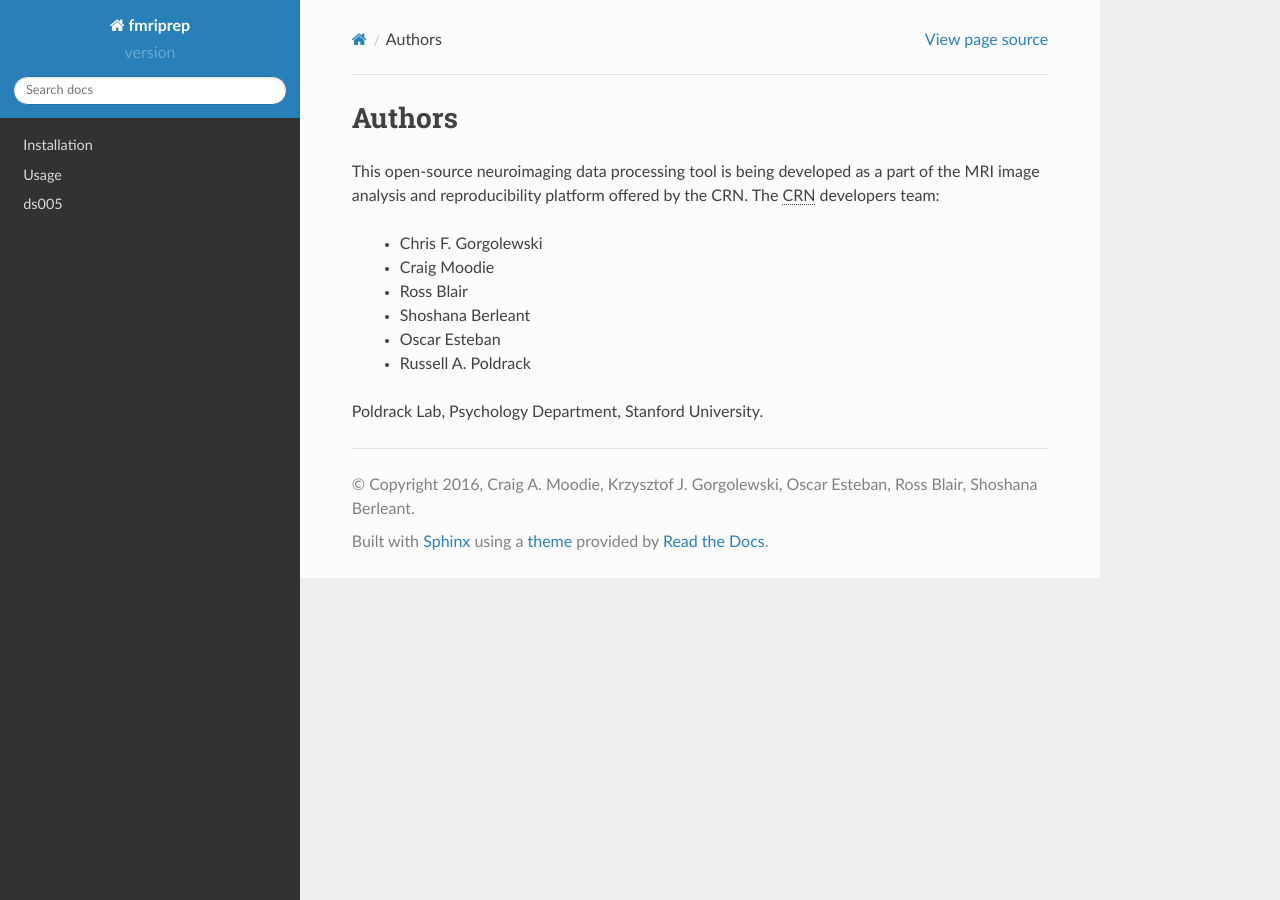
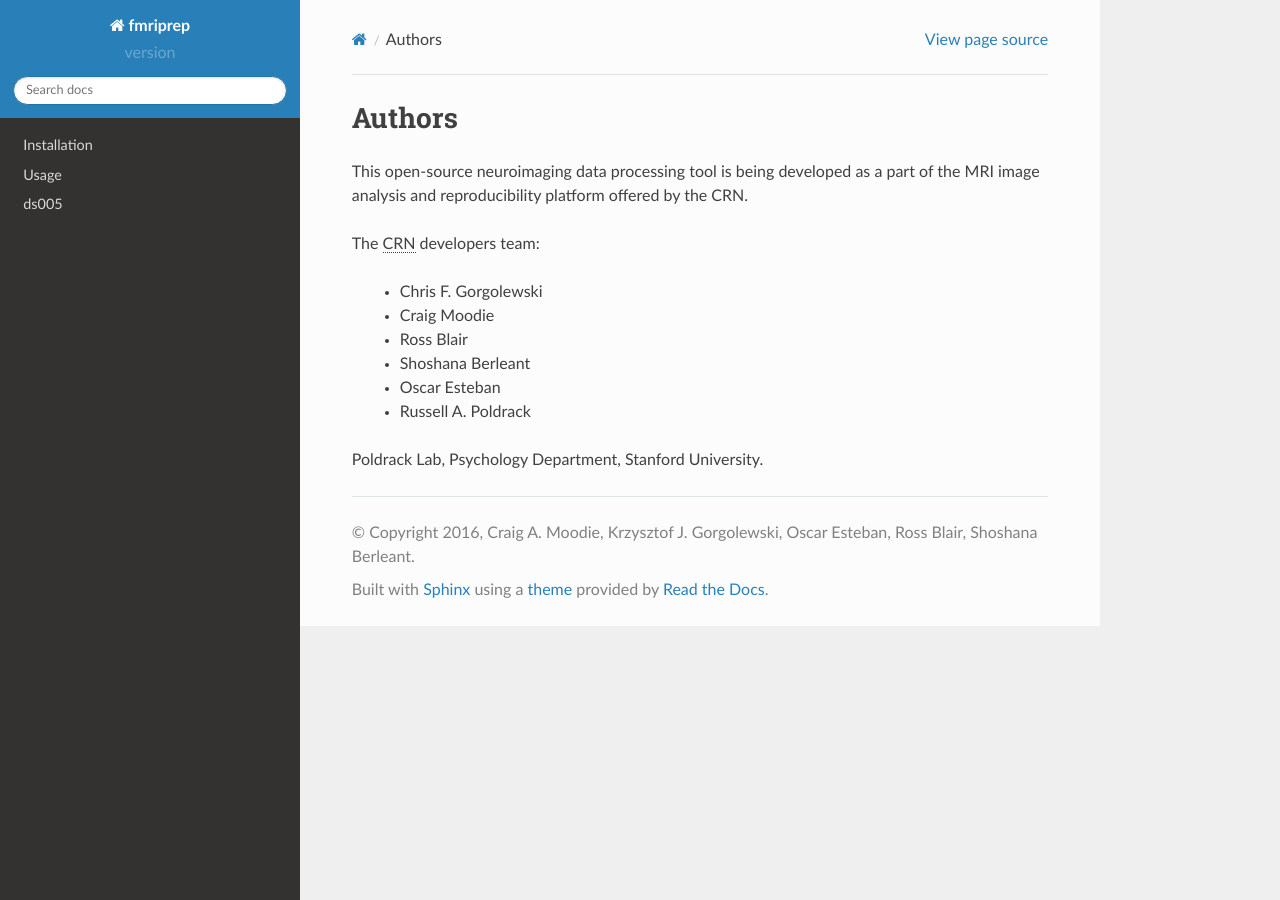
Before and after one commit to yohanchatelain/fmriprep, a Sphinx documentation site: the page built from docs/authors.rst, in a window 1280 px wide. Built offline with Sphinx 7.4.7 and the Read the Docs theme 2.0.0, drawn with Linux system fonts in a browser that asks for light colours; the version number could not be read and is left out.

Commit message:
minor formatting

```diff
--- a/README.rst
+++ b/README.rst
@@ -34,7 +34,7 @@ Connectome Project analysis pipelines
 (https://github.com/Washington-University/Pipelines) and, as such, the
 backbone of this pipeline is a python reimplementation of the HCP
 GenericfMRIVolumeProcessingPipeline.sh script. However, a major difference is
-that this pipeline is executed using a Nipype workflow framework. This allows
+that this pipeline is executed using a `nipype`_ workflow framework. This allows
 for each call to a software module or binary to be controlled within the
 workflows, which removes the need for manual curation at every stage, while
 still providing all the output and error information that would be necessary
--- a/docs/authors.rst
+++ b/docs/authors.rst
@@ -4,6 +4,7 @@ Authors
 This open-source neuroimaging data processing tool
 is being developed as a part of the MRI image analysis and reproducibility
 platform offered by the CRN.
+
 The :abbr:`CRN (Center for Reproducible Neuroscience)` developers team:
 
   * Chris F. Gorgolewski
```
Also changed, not shown: other parts of README.rst (+1 -1 lines).
